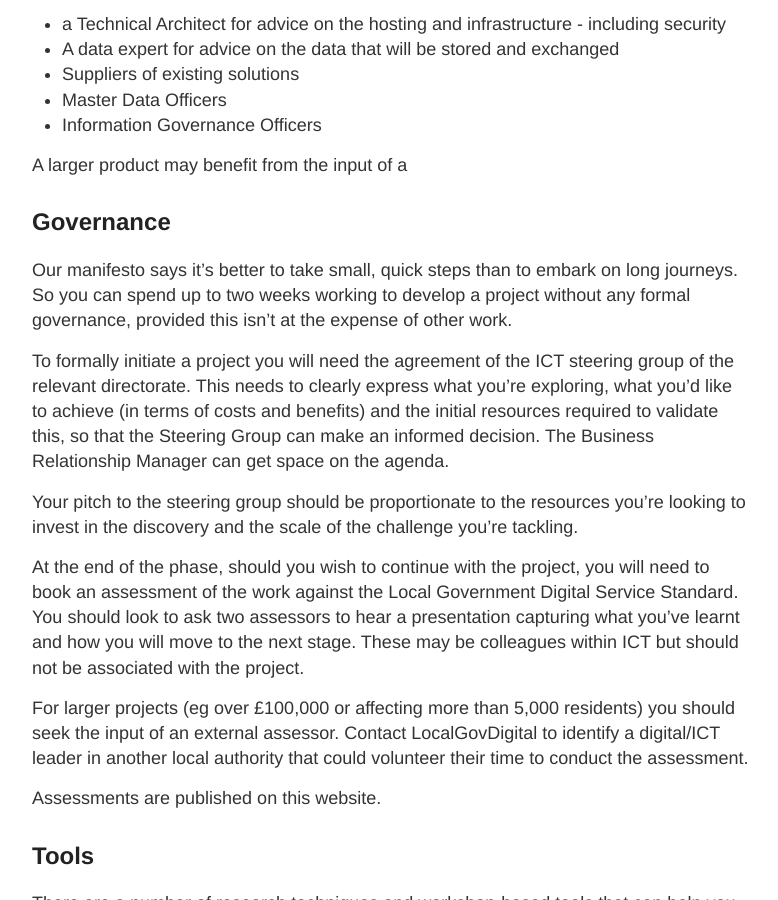
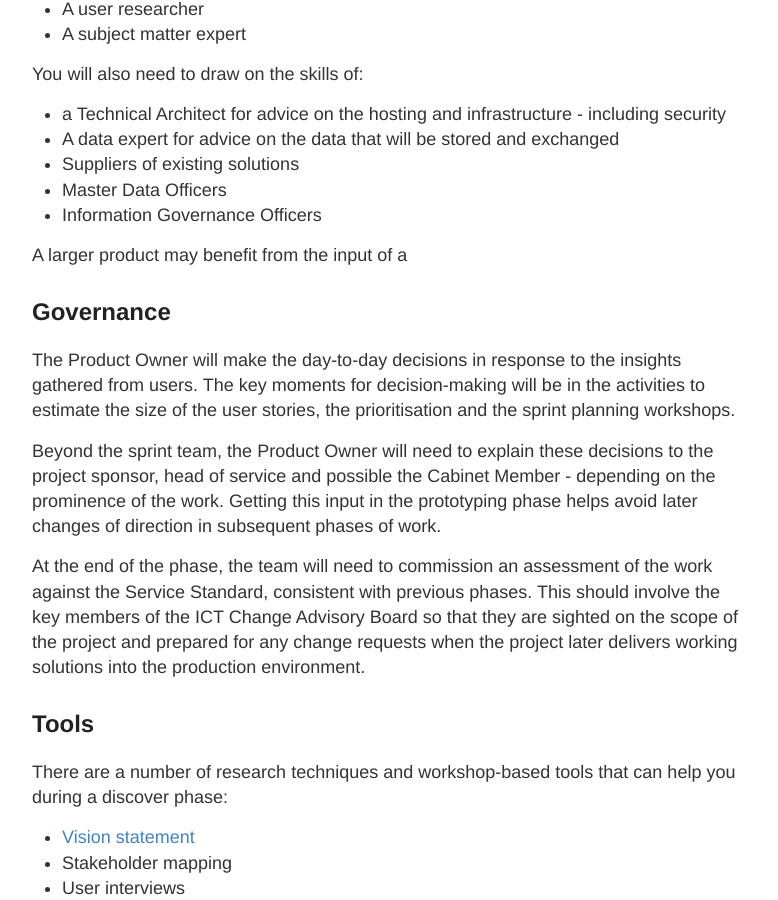
Before and after one commit to Hackit-Playbook/HAL, a Jekyll site: the page built from _posts/2017-05-03-Phase 2 - Prototype.md, in a window 1280 px wide and 900 px high, scrolled down 884 px. Shown: the whole window, without its empty margins (248-1026 px from the left). Built offline with Jekyll 4.4.1, drawn with Linux system fonts in a browser that asks for light colours; nearby versions of some CDN libraries; some of the changed text lies outside the part shown.

Commit message:
changed all the title

```diff
--- a/_posts/2017-05-03-Phase 2 - Prototype.md
+++ b/_posts/2017-05-03-Phase 2 - Prototype.md
@@ -1,15 +1,20 @@
 ---
 layout: post
-title: Phase 1 - Discover
+title: Phase 2 - Prototype
 ---
 
-The discover phase enables you to form a team around a clear understanding of a problem.
-
-This is important because work often starts because someone believes they’ve found a potential solution and just wants it to be implemented. Sometimes that solution turns out to partially solve the problem, particularly when that problem is complex. If the implementation takes time or costs money the work may have made that problem worse.
-
-Therefore, the discover phase is useful if a service is considering purchasing a solution ‘off the shelf’ but not if a piece of technology has already been procured.
+The purpose of this phase is to understand how you can meet the user needs you identified in discovery and tackle the biggest risks to the project.
 
 
+
+This is important because sometimes projects move the more complex parts to the end of a project - such as integration between systems or discovering whether users will adopt a new technology. Prototyping enables us to understand how to deliver a solution and whether it will work through real-life testing before we commit further resources to the solution.
+
+
+
+A prototyping phase can be valuable to support the introduction of an ‘off the shelf’ solution, particularly if it has been purchased as ‘software as a service’.
+
+
+<h2>Team and skills</h2>
 During a prototyping phase, it is particularly important to work with a team that can share the understanding of what users need and continue to support the project in the next phase of work.
 
 
@@ -46,27 +51,17 @@
 
 <h2>Governance</h2>
 
-Our manifesto says it’s better to take small, quick steps than to embark on long journeys. So you can spend up to two weeks working to develop a project without any formal governance, provided this isn’t at the expense of other work.
+The Product Owner will make the day-to-day decisions in response to the insights gathered from users. The key moments for decision-making will be in the activities to estimate the size of the user stories, the prioritisation and the sprint planning workshops.
 
 
 
-To formally initiate a project you will need the agreement of the ICT steering group of the relevant directorate. This needs to clearly express what you’re exploring, what you’d like to achieve (in terms of costs and benefits) and the initial resources required to validate this, so that the Steering Group can make an informed decision. The Business Relationship Manager can get space on the agenda.
+Beyond the sprint team, the Product Owner will need to explain these decisions to the project sponsor, head of service and possible the Cabinet Member - depending on the prominence of the work. Getting this input in the prototyping phase helps avoid later changes of direction in subsequent phases of work.
 
 
 
-Your pitch to the steering group should be proportionate to the resources you're looking to invest in the discovery and the scale of the challenge you're tackling.
+At the end of the phase, the team will need to commission an assessment of the work against the Service Standard, consistent with previous phases. This should involve the key members of the ICT Change Advisory Board so that they are sighted on the scope of the project and prepared for any change requests when the project later delivers working solutions into the production environment.
 
 
-
-At the end of the phase, should you wish to continue with the project, you will need to book an assessment of the work against the Local Government Digital Service Standard. You should look to ask two assessors to hear a presentation capturing what you’ve learnt and how you will move to the next stage. These may be colleagues within ICT but should not be associated with the project.
-
-
-
-For larger projects (eg over £100,000 or affecting more than 5,000 residents) you should seek the input of an external assessor. Contact LocalGovDigital  to identify a digital/ICT leader in another local authority that could volunteer their time to conduct the assessment.
-
-
-
-Assessments are published on this website.
 
 
 <h2>Tools</h2>
```
Also changed, not shown: _posts/2017-05-03-Phase 3 - Build.md (+1 -1 lines), _posts/2017-05-03-Phase 4 - Improve.md (+1 -1 lines).
